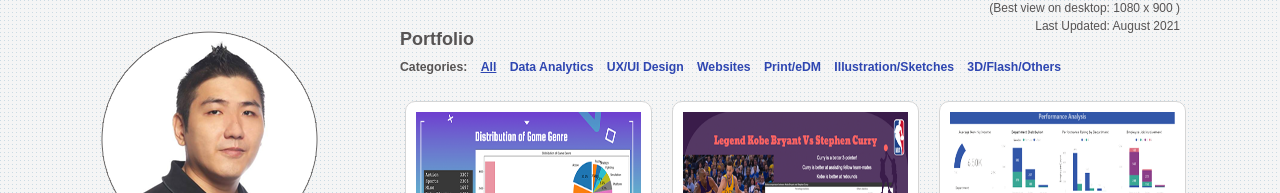
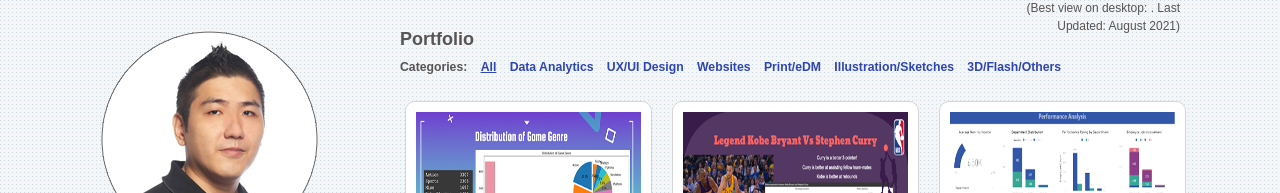
Before and after one commit to jaedenng/jaedenng.github.io, a Jekyll site: the page folio/index.html, which Jekyll copies as it is, in a window 1280 px wide and 900 px high. Shown: the top 193 px of the window. Built offline with Jekyll 4.4.1, drawn with Linux system fonts in a browser that asks for light colours; nearby versions of some CDN libraries.

Commit message:
Add files via upload

```diff
--- a/folio/index.html
+++ b/folio/index.html
@@ -18,12 +18,12 @@
 
 <div class="wrapper">
 
-    <div class="top-info">(Best view on desktop: 1080 x 900 ) Last Updated: August 2021</div>
+    <div class="top-info">(Best view on desktop: . Last Updated: August 2021)</div>
 
    	<div class="portfolio-content">
 
     <div class="wrapper-left">
-            <img src="images/profile-pic.png?raw=true" alt="Jaeden Ng" title="Jaeden Ng">
+            <img class="profile-pic" src="images/profile-pic.png?raw=true" alt="Jaeden Ng" title="Jaeden Ng">
             <h1 class="title-page">JAEDEN NG</h1>
             <div class="header-info">Data Analyst - UX/UI Designer - Web Developer - Photographer</div>
             <div class="profile-desc">
@@ -48,7 +48,7 @@
             About Jaeden</a><br>For more details and collaboration work, please email: <br>
             jindesignart (at) gmail (dot) com</div>   -->
 
-        <div class="profile-portfolio wrapper-right">
+        <div class="wrapper-right">
               <h2>Portfolio</h2>
               <ul class="portfolio-categ filter">
                 <li>Categories:</li>
```
